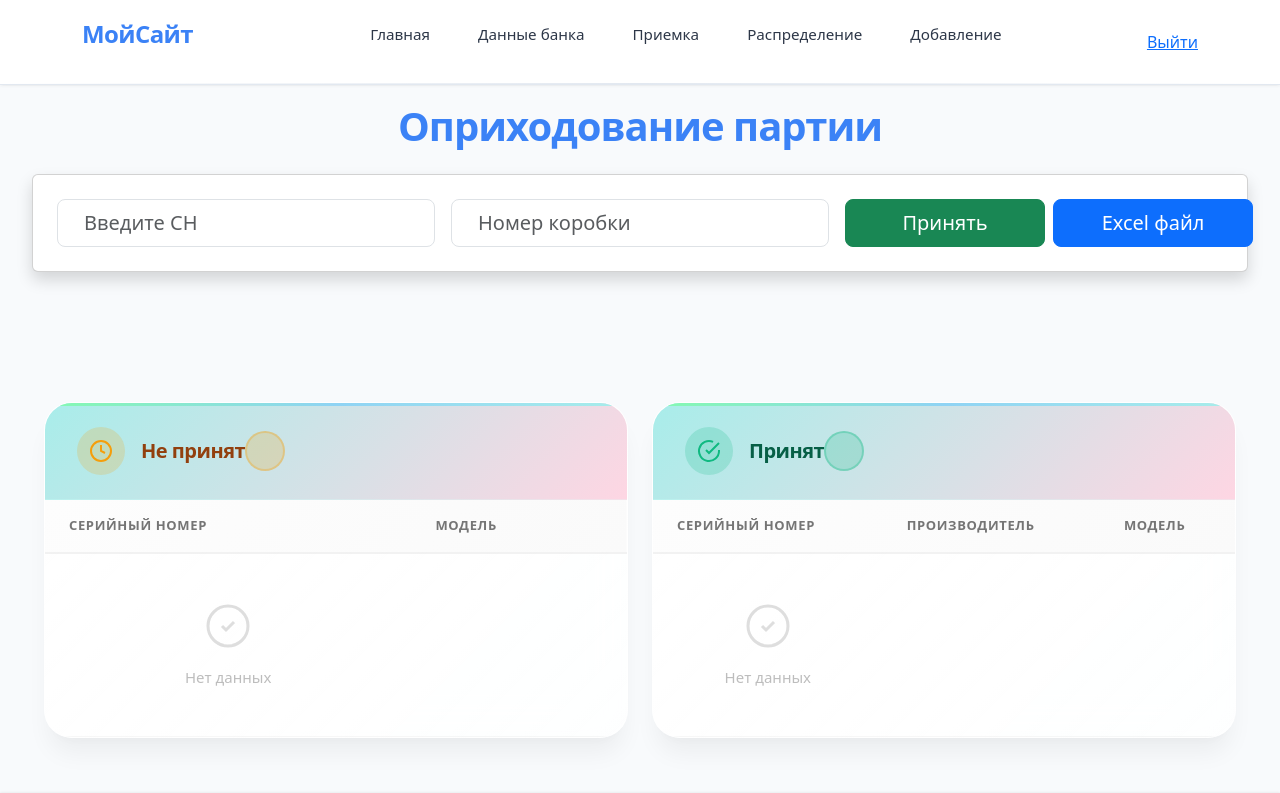
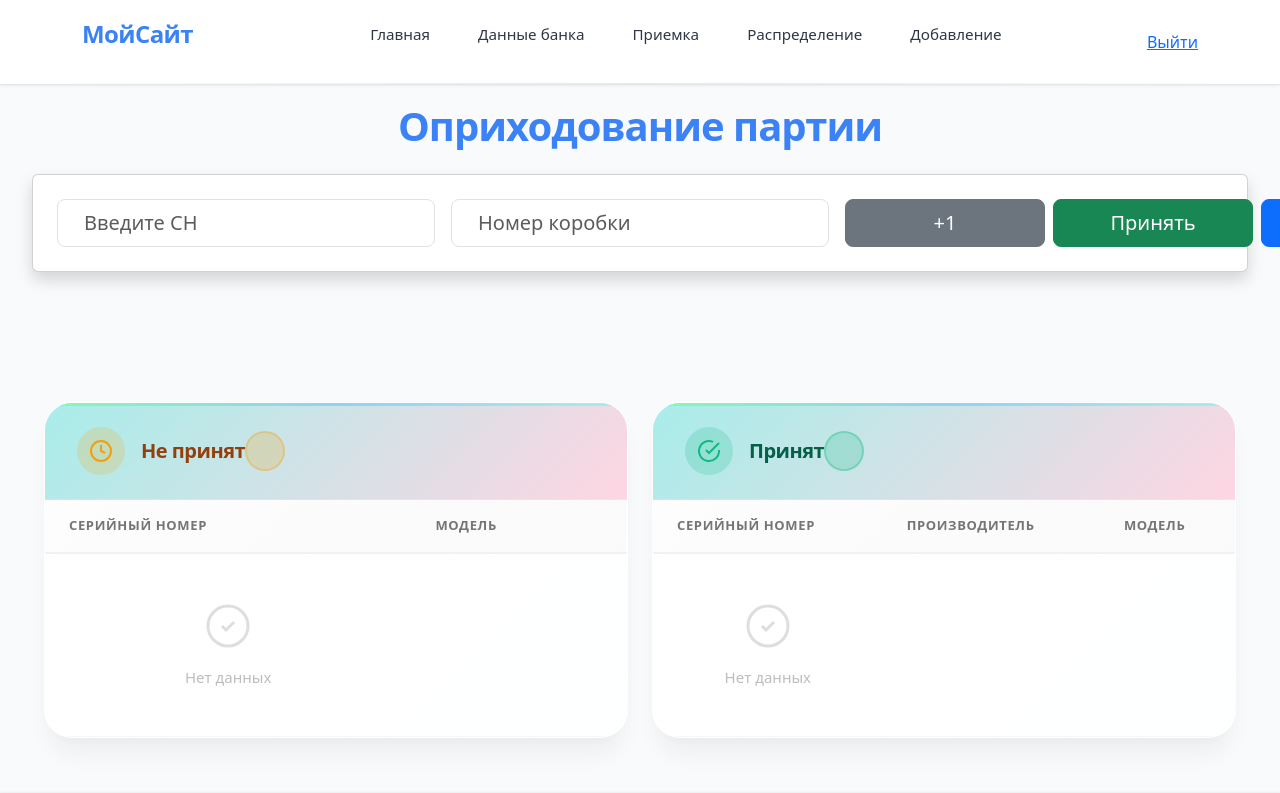
Before and after one commit to Lexabe2/Alfa_repair, a Django app: template templates/acceptance_terminal.html in a window 1280 px wide; the page is wider, and only the part inside the window is pictured. Shown: the top 793 px of that part. Run offline with Django 5.2, Linux system fonts and the light colour scheme; the template is opened without the code that fills it, so the values that code supplies are empty.

Commit message:
Добавил увелечение коробки

```diff
--- a/templates/acceptance_terminal.html
+++ b/templates/acceptance_terminal.html
@@ -49,10 +49,13 @@
                             readonly
                             onkeydown="handleKeyPress(event)"
                     />
+
                 </div>
-
                 <!-- Кнопки -->
-                <div class="col-md-4 d-flex gap-2">
+                <div class="col-md-2 d-flex gap-2">
+                    <button type="button" class="btn btn-secondary btn-lg w-10" onclick="increaseBox()">
+                        +1
+                    </button>
                     <button class="btn btn-success btn-lg w-50" onclick="submitSerial('manual')">Принять</button>
                     <button
                             class="btn btn-primary btn-lg w-50"
@@ -93,6 +96,18 @@
     </div>
 
     <script>
+        function increaseBox() {
+            const boxInput = document.getElementById("box");
+            let current = parseInt(boxInput.value);
+
+            // Если значение не число — считаем, что оно 0
+            if (isNaN(current)) {
+                current = 0;
+            }
+
+            boxInput.value = current + 1;
+        }
+
         function handleKeyPress(event) {
             if (event.key === "Enter") {
                 submitSerial('manual'); // Вызов твоей функции отправки
```
